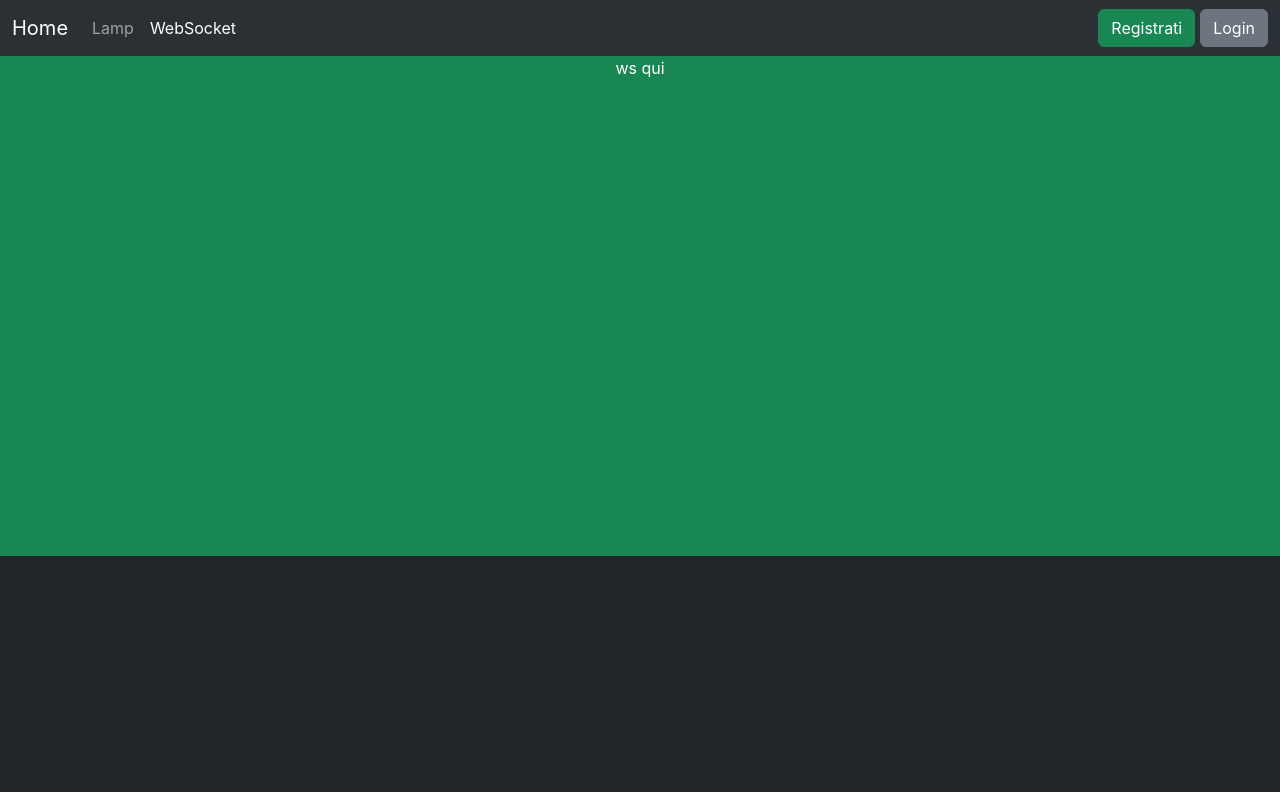
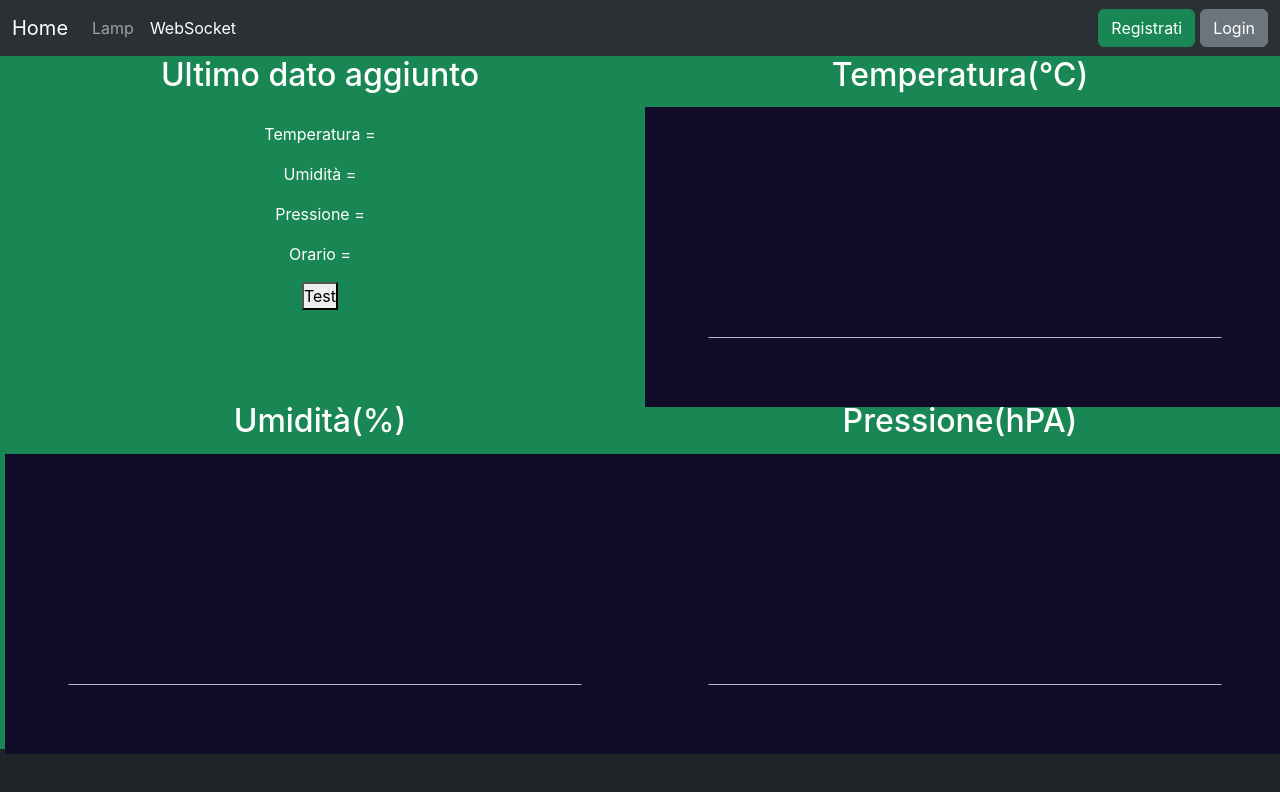
Before and after one commit to Meiv-mv/polling-project, a React (Create React App) app: page / in a window 1280 px wide. Both pictures are taken after a click on the link "WebSocket". Shown: the top 792 px of the page. Built offline with nearby package versions, Linux system fonts and the light colour scheme.

Commit message:
Grafici EChart per la WS + aggiornamenti grafici minori

```diff
--- a/package.json
+++ b/package.json
@@ -12,6 +12,8 @@
     "@types/node": "^16.18.126",
     "@types/react": "^19.0.10",
     "@types/react-dom": "^19.0.4",
+    "echarts": "^5.6.0",
+    "echarts-for-react": "^3.0.3",
     "react": "^19.0.0",
     "react-dom": "^19.0.0",
     "react-redux": "^9.2.0",
--- a/src/App.css
+++ b/src/App.css
@@ -10,7 +10,7 @@ body {
 
 .baseStyle {
     width: 100%;
-    height: 500px;
+    height: 93vh;
     background-color: rgb(25, 135, 84);
     color: white;
     padding: 0;
@@ -21,3 +21,7 @@ body {
     padding: 0;
     margin: 0;
 }
+
+nav a:hover {
+    cursor: pointer;
+}
--- a/src/components/websocket.tsx
+++ b/src/components/websocket.tsx
@@ -1,3 +1,7 @@
+import { useState, useEffect } from "react";
+import ReactECharts from "echarts-for-react";
+import { EChartsOption } from 'echarts-for-react';
+
 // const websocketUrl: string = 'ws://192.168.7.254/ws';
 // const ws = new WebSocket(websocketUrl);
 // ws.onopen = () => {
@@ -7,14 +11,123 @@
 //     console.log(event.data)
 // }
 
-export default function WebSocketSection() {
-    return (
-        <div className="col-12">
-            <div className="row baseStyle">
-                <div className="col-12">
-                    ws qui
+function RealtimeBoard() {
+    return(
+        <div className="row">
+            <div className="12">
+                <h2>Ultimo dato aggiunto</h2>
+            </div>
+            <div className="col-12" style={{marginTop: "20px"}}>
+                <div className="row">
+                    <p>Temperatura = {}</p>
+                    <p>Umidità = {}</p>
+                    <p>Pressione = {}</p>
+                    <p>Orario = {}</p>
                 </div>
             </div>
         </div>
     )
 }
+
+export default function WebSocketSection() {
+    const [xData, setXData] = useState<Array<string>>([]);
+    const [yTemperature, setYTemperature] = useState<Array<number>>([]);
+    const [yHumidity, setYHumidity] = useState<Array<number>>([]);
+    const [yPressure, setYPressure] = useState<Array<number>>([]);
+    const temperatureOption: EChartsOption = {
+        xAxis: {
+            type: 'category',
+            boundaryGap: false,
+            data: xData
+        },
+        yAxis: {
+            type: 'value'
+        },
+        series: [
+            {
+                data: yTemperature,
+                type: 'line',
+                areaStyle: {}
+            }
+        ]
+    };
+    const humidityOption: EChartsOption = {
+        xAxis: {
+            type: 'category',
+            boundaryGap: false,
+            data: xData
+        },
+        yAxis: {
+            type: 'value'
+        },
+        series: [
+            {
+                data: yHumidity,
+                type: 'line',
+                areaStyle: {}
+            }
+        ]
+    };
+    const pressureOption: EChartsOption = {
+        xAxis: {
+            type: 'category',
+            boundaryGap: false,
+            data: xData
+        },
+        yAxis: {
+            type: 'value'
+        },
+        series: [
+            {
+                data: yPressure,
+                type: 'line',
+                areaStyle: {}
+            }
+        ]
+    };
+
+    interface fakeObjType {
+        temperature: string;
+        humidity: string;
+        pressure: string;
+        time: string;
+    }
+
+    function fakeObj() {
+        const obj: fakeObjType = {
+            temperature: "20",
+            humidity: "35",
+            pressure: "1020.50",
+            time: "10:00:00",
+        }
+
+
+        setXData(prevData => [...prevData, obj.time]);
+        setYTemperature(prevData => [...prevData, JSON.parse(obj.temperature)]);
+        setYHumidity(prevData => [...prevData, JSON.parse(obj.humidity)]);
+        setYPressure(prevData => [...prevData, JSON.parse(obj.pressure)]);
+    }
+
+    return (
+        <div className="col-12">
+            <div className="row baseStyle" style={{height:'100%'}}>
+                <div className="col-12 col-lg-6">
+                    <RealtimeBoard />
+                    <button onClick={fakeObj}>Test</button>
+                </div>
+                <div className="col-12 col-lg-6 chart-div">
+                    <h2>Temperatura(°C)</h2>
+                    <ReactECharts option={temperatureOption} style={{padding: "5px"}} theme="dark" />
+                </div>
+                <div className="col-12 col-lg-6 chart-div">
+                    <h2>Umidità(%)</h2>
+                    <ReactECharts option={humidityOption} style={{padding: "5px"}} theme="dark" />
+                </div>
+                <div className="col-12 col-lg-6 chart-div">
+                    <h2>Pressione(hPA)</h2>
+                    <ReactECharts option={pressureOption} style={{padding: "5px"}} theme="dark" />
+                </div>
+            </div>
+        </div>
+    )
+}
```
Also changed, not shown: 1 other file (tests, documents, lock files or other folders).
